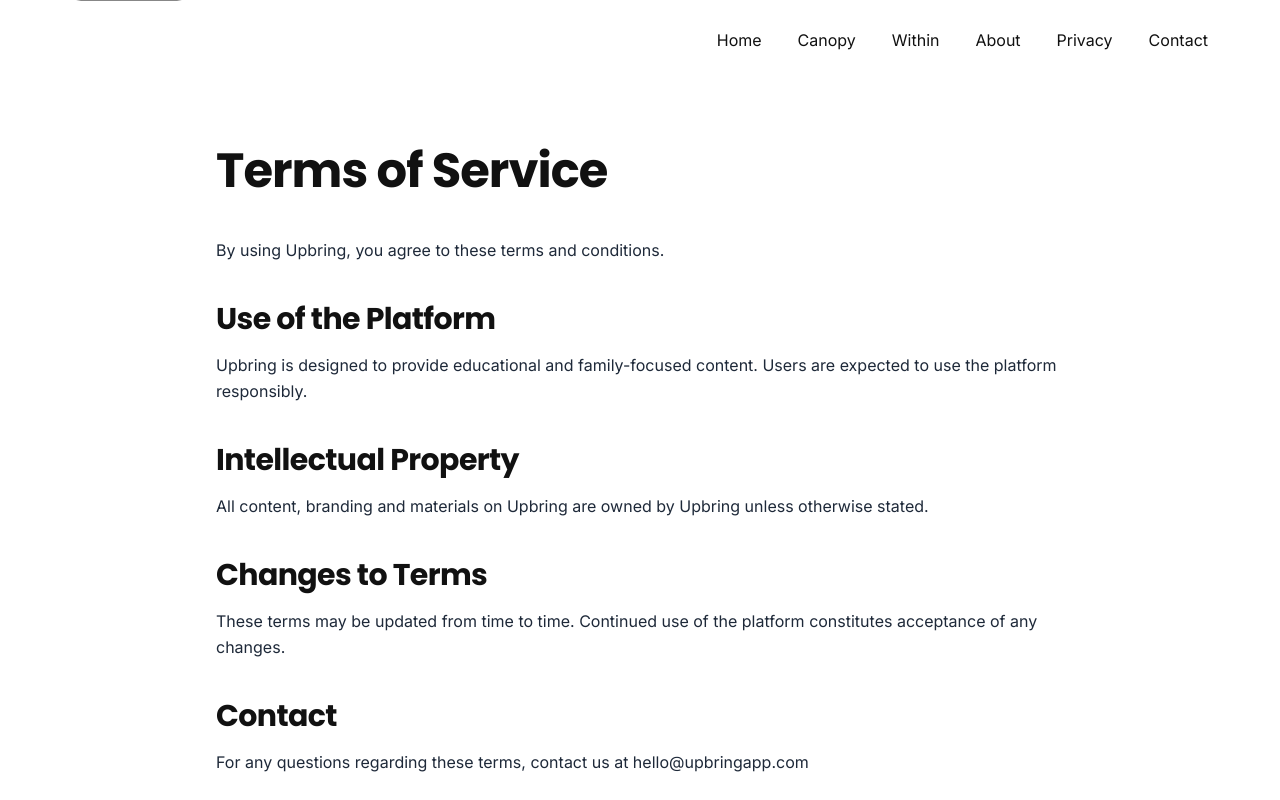
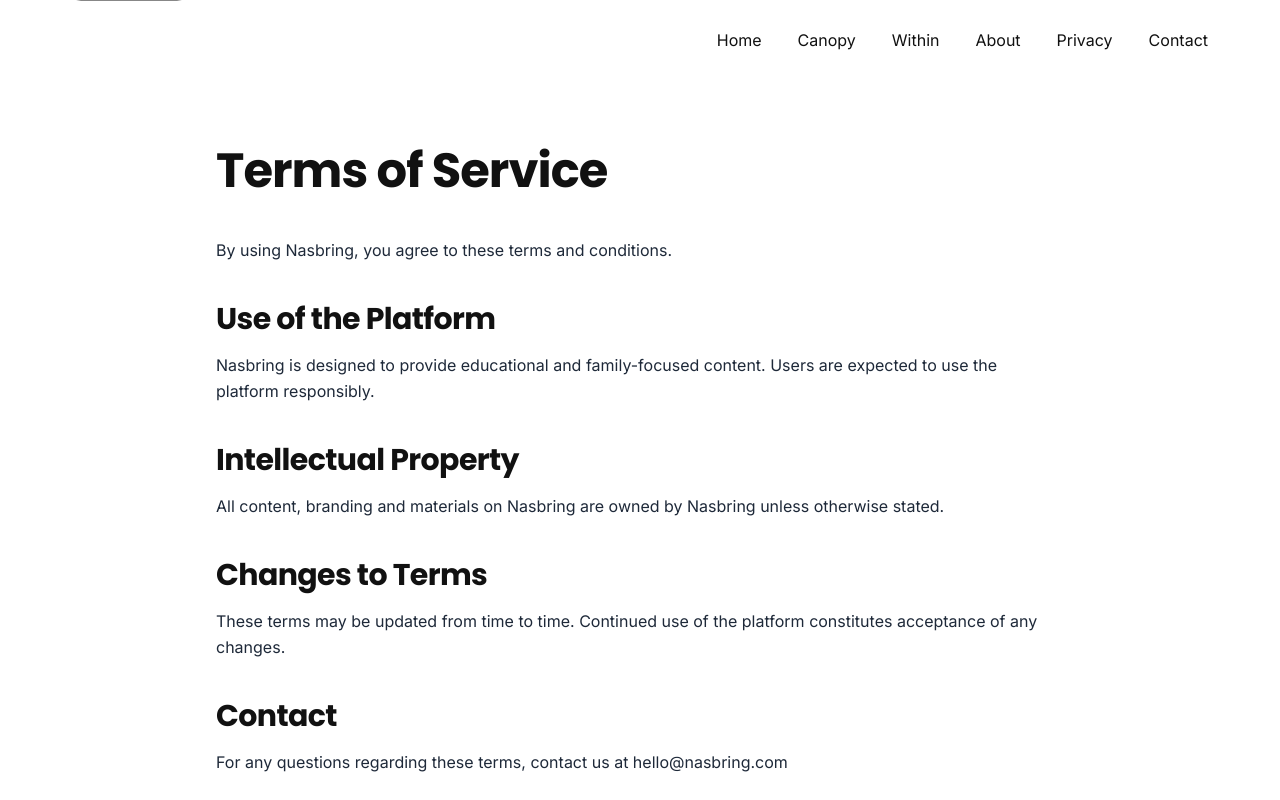
Before and after one commit to upbringapp/upbring-website, a Next.js app: page /terms in a window 1280 px wide. Shown: the top 800 px of the page. Built offline with nearby package versions, Linux system fonts and the light colour scheme.

Commit message:
fix: update Privacy and Terms to Nasbring branding

```diff
--- a/app/privacy/page.tsx
+++ b/app/privacy/page.tsx
@@ -13,7 +13,7 @@
       <h1 className="text-5xl font-bold mb-10">Privacy Policy</h1>
 
       <p className="mb-8">
-        Upbring respects your privacy. We only collect information you
+        Nasbring respects your privacy. We only collect information you
         voluntarily provide, such as your email address when joining our
         waitlist.
       </p>
@@ -32,7 +32,7 @@
       </h2>
 
       <p className="mb-8">
-        We use information to communicate updates and improve the Upbring
+        We use information to communicate updates and improve the Nasbring
         experience.
       </p>
 
@@ -41,7 +41,7 @@
       </h2>
 
       <p>
-        For privacy-related questions, contact us at hello@upbringapp.com
+        For privacy-related questions, contact us at hello@nasbring.com
       </p>
     </main>
   );
--- a/app/terms/page.tsx
+++ b/app/terms/page.tsx
@@ -13,7 +13,7 @@
       <h1 className="text-5xl font-bold mb-10">Terms of Service</h1>
 
       <p className="mb-8">
-        By using Upbring, you agree to these terms and conditions.
+        By using Nasbring, you agree to these terms and conditions.
       </p>
 
       <h2 className="text-3xl font-semibold mt-10 mb-4">
@@ -21,7 +21,7 @@
       </h2>
 
       <p className="mb-8">
-        Upbring is designed to provide educational and family-focused content.
+        Nasbring is designed to provide educational and family-focused content.
         Users are expected to use the platform responsibly.
       </p>
 
@@ -30,7 +30,7 @@
       </h2>
 
       <p className="mb-8">
-        All content, branding and materials on Upbring are owned by Upbring
+        All content, branding and materials on Nasbring are owned by Nasbring
         unless otherwise stated.
       </p>
 
@@ -49,7 +49,7 @@
 
       <p>
         For any questions regarding these terms, contact us at
-        hello@upbringapp.com
+        hello@nasbring.com
       </p>
     </main>
   );
```
